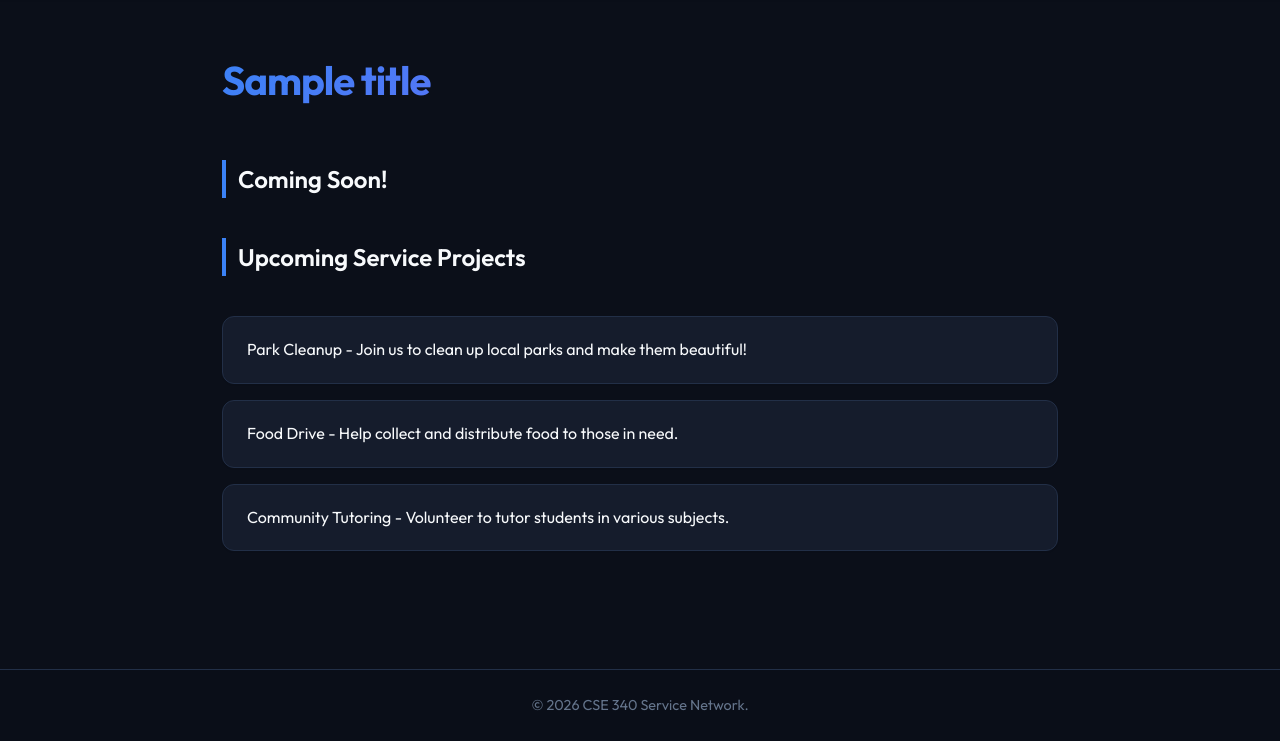
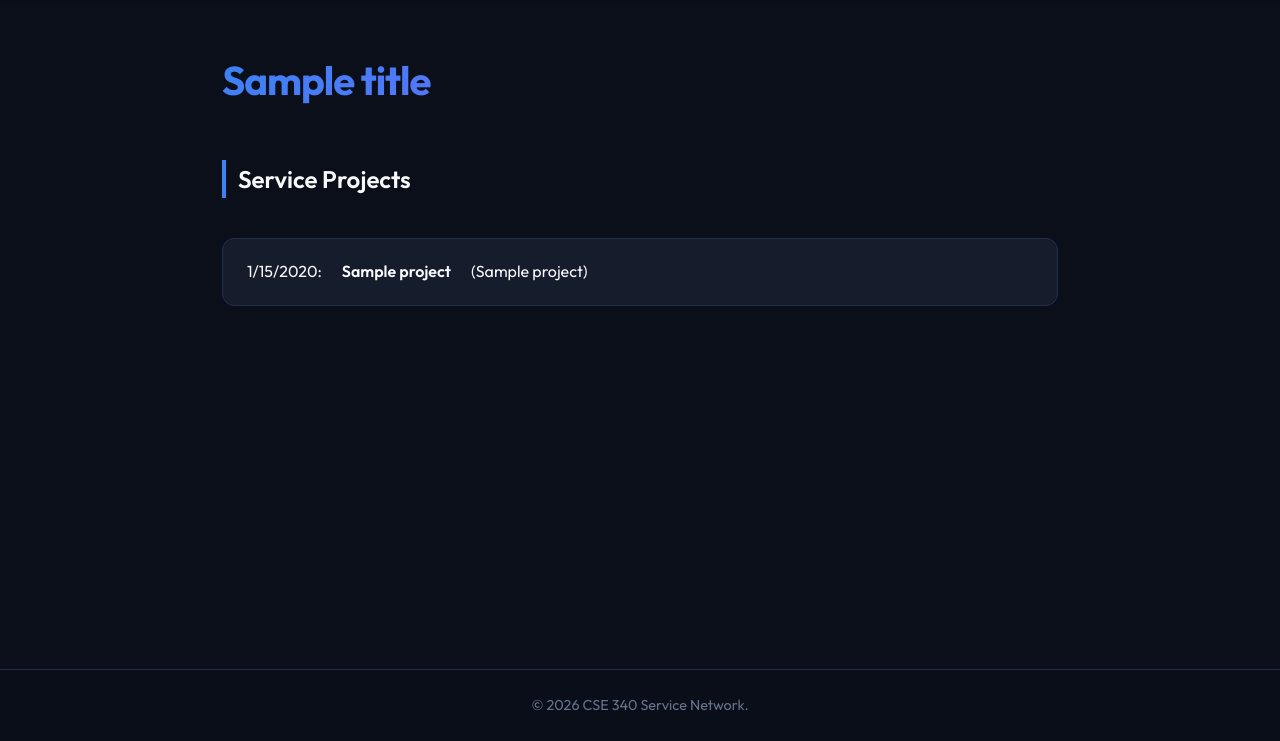
Before and after one commit to hgregori/cse340, a Node server app: template src/views/projects.ejs in a window 1280 px wide. Shown: the part 59-800 px from the top of the page. Run offline with Node 20, Linux system fonts and the light colour scheme; the template is opened without the code that fills it: most values are stand-ins (such as "Sample title", 1, 10 or a date in 2020).

Commit message:
W2-db_teamActivity

```diff
--- a/server.js
+++ b/server.js
@@ -1,5 +1,6 @@
 import { getAllOrganizations } from './src/models/organizations.js';
-import express from "express";
+import { getAllProjects } from './src/models/project.js';
+import  express from "express";
 import { fileURLToPath } from 'url';
 import path from 'path';
 import { testConnection } from './src/models/db.js';
@@ -46,11 +47,15 @@ app.get('/organizations', async (req, res) => {
 });
 
 app.get('/projects', async (req, res) => {
-    const title = 'Service Projects';
-    res.render('projects', { title });
+    const projects = await getAllProjects();
+    const title = 'Our Service Projects';
+
+    res.render('projects', { title, projects });
 });
 
 app.get('/categories', async (req, res) => {
     const title = 'Categories';
     res.render('categories', { title });
 });
+
+console.log(await getAllProjects());
--- a/src/views/projects.ejs
+++ b/src/views/projects.ejs
@@ -1,15 +1,19 @@
+<%- include('partials/header') %>
 
-<%- include('partials/header') %>
 <main>
     <h1><%= title %></h1>
 
-        <h2>Coming Soon!</h2>
-        <h2>Upcoming Service Projects</h2>
-        <ul>
-            <li>Park Cleanup - Join us to clean up local parks and make them beautiful!</li>
-            <li>Food Drive - Help collect and distribute food to those in need.</li>
-            <li>Community Tutoring - Volunteer to tutor students in various subjects.</li>
-        </ul>
+    <h2>Service Projects</h2>
 
+    <ul>
+        <% projects.forEach(project => { %>
+            <li>
+                <%= new Date(project.start_date).toLocaleDateString() %>:
+                <strong><%= project.project_name %></strong>
+                (<%= project.organization_name %>)
+            </li>
+        <% }); %>
+    </ul>
 </main>
+
 <%- include('partials/footer') %>
```
Also changed, not shown: src/models/project.js (added, +25 -0 lines).
